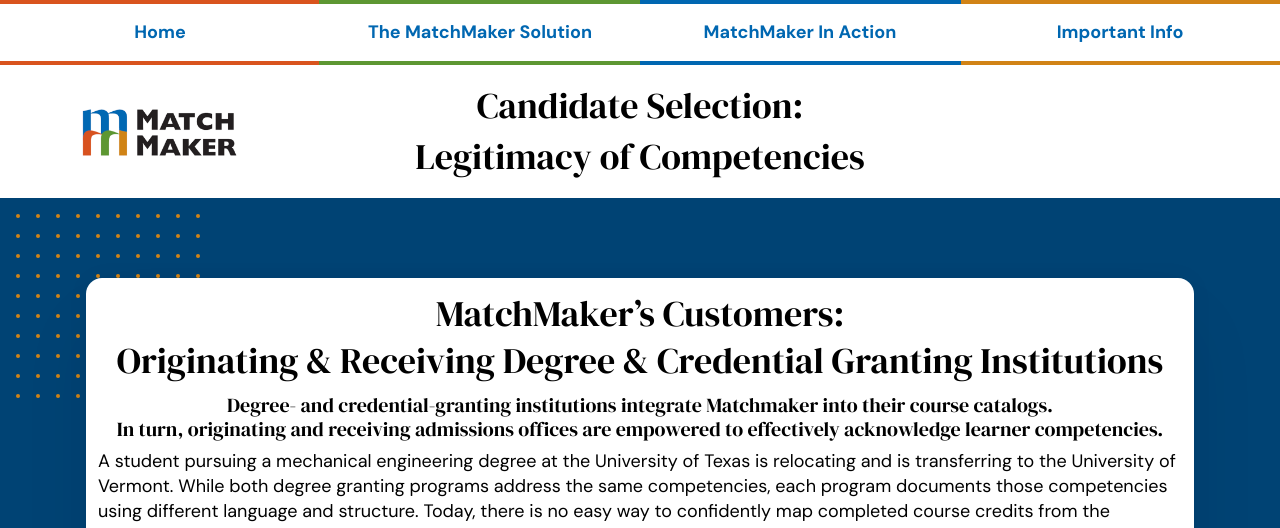
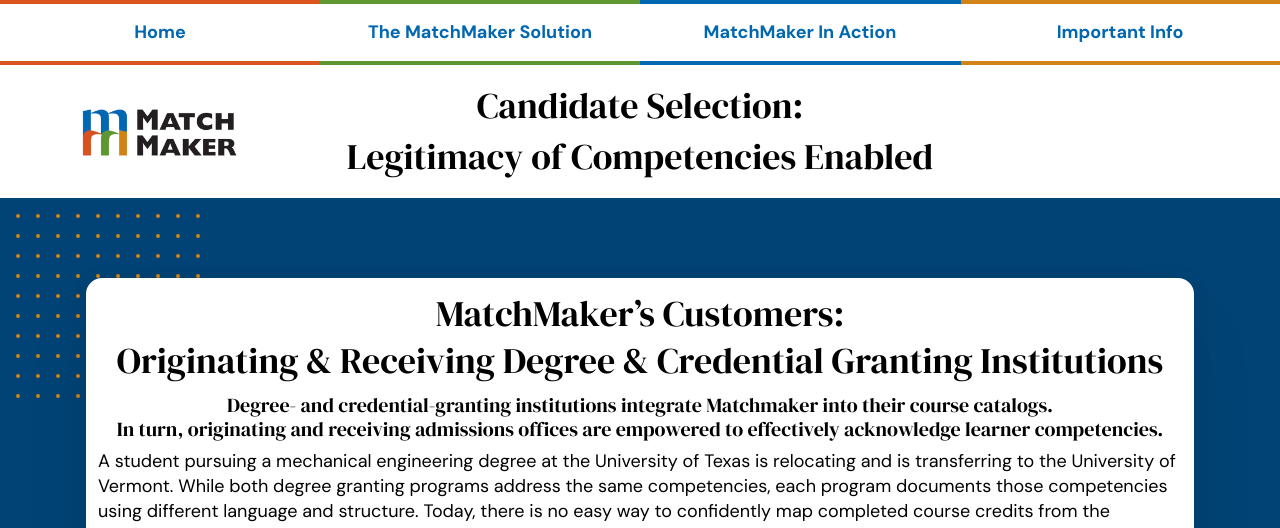
Before and after one commit to matchmakeredlabs/matchmakeredlabs.develop, a Jekyll site: the page built from _Action/4casestudy.md, in a window 1280 px wide. Shown: the top 528 px of the page. Built offline with Jekyll 4.4.1, drawn with Linux system fonts in a browser that asks for light colours.

Commit message:
Update 4casestudy.md

```diff
--- a/_Action/4casestudy.md
+++ b/_Action/4casestudy.md
@@ -1,6 +1,6 @@
 ---
-title: "Candidate Selection:<br/>Legitimacy of Competencies"
-menu: "Candidate Selection:<br/>Credit Acknowledgement"
+title: "Candidate Selection:<br/>Legitimacy of Competencies Enabled"
+menu: "Candidate Selection:<br/>Credit Accountabiity"
 icon: star
 ordinal: 7
 ---
```
